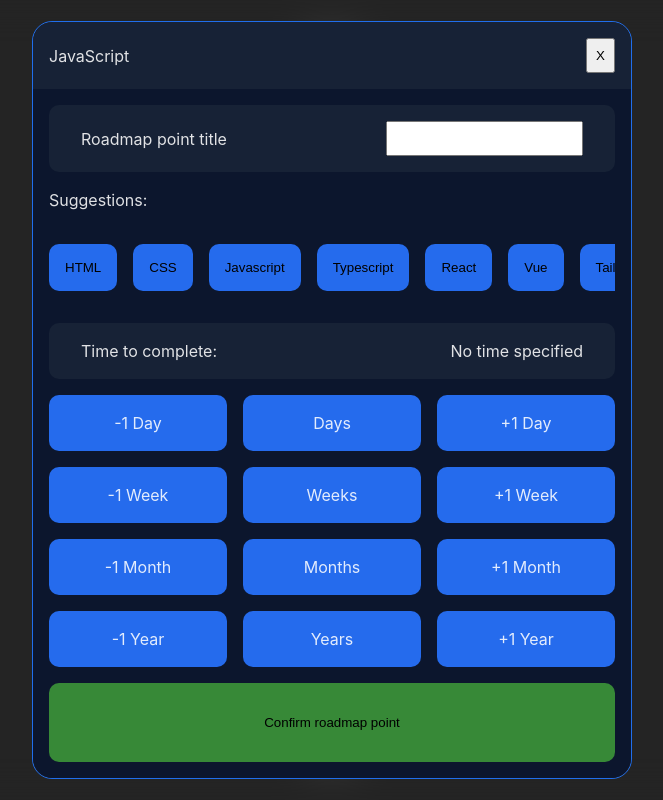
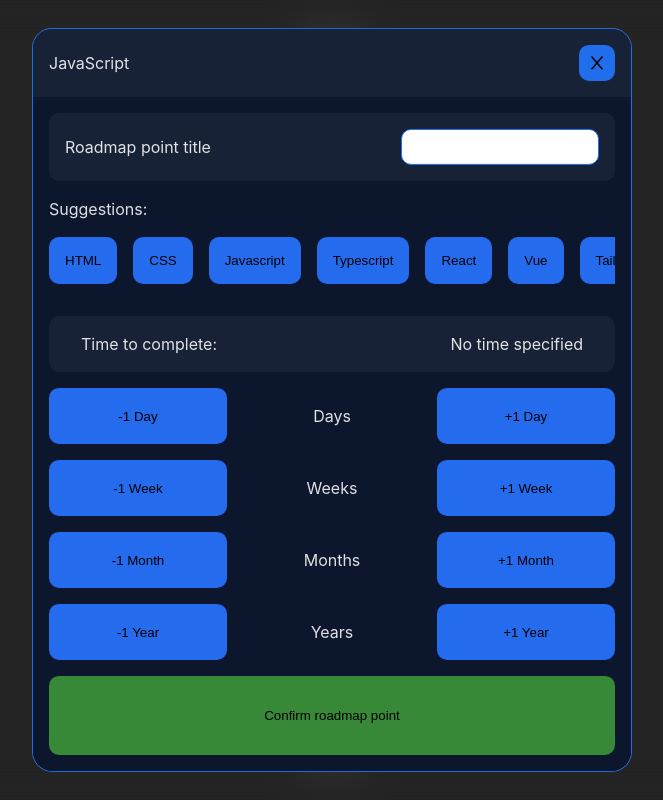
Before and after one commit to pawelrybka/React-Typescript-Game, a React (Vite) app: page / in a window 1280 px wide. Both pictures are taken after a click on the button "Add new point". Shown: the whole page, without its empty margins (308-971 px from the left). Built offline with nearby package versions, Linux system fonts and the light colour scheme.

Commit message:
install react icons package

```diff
--- a/package.json
+++ b/package.json
@@ -10,7 +10,8 @@
   },
   "dependencies": {
     "react": "^18.2.0",
-    "react-dom": "^18.2.0"
+    "react-dom": "^18.2.0",
+    "react-icons": "^4.7.1"
   },
   "devDependencies": {
     "@types/react": "^18.0.27",
--- a/src/components/AddPointModal/AddPointModal.module.css
+++ b/src/components/AddPointModal/AddPointModal.module.css
@@ -26,6 +26,13 @@
 
 .addpointmodal__header button{
     padding: .5rem;
+    background-color: rgb(32,110,236);
+    border: none;
+    border-radius: 10px;
+    display: flex;
+    justify-content: center;
+    align-items:center;
+    cursor: pointer;
 }
 
 .addpointmodal__content{
@@ -41,19 +48,21 @@
 .form{
     display: flex;
     background-color: rgb(23,34,54);
-    padding: 1rem 2rem;
+    padding: 1rem;
     justify-content: space-between;
     border-radius: 10px;
     align-items: center;
 }
 
 .form input{
-    padding: .5rem;
+    padding: .6rem;
+    border: 1px solid rgb(37,107,237);
+    border-radius: 10px;
 }
 
 .buttons{
     display: flex;
-    padding: 1rem 0rem;
+    padding: 0rem 0rem 1rem 0;
     gap: 1rem;
     overflow-x: auto;
 }
@@ -86,8 +95,14 @@
     gap: 1rem;
 }
 
+.timesection__buttons button{
+    background-color: rgb(37,107,237);
+    border: none;
+    border-radius: 10px;
+    cursor: pointer;
+}
+
 .timesection__buttons div{
-    background-color: rgb(37,107,237);
     display: flex;
     justify-content: center;
     padding: 1rem;
@@ -99,24 +114,8 @@
     border-radius: 10px;
     border: none;
     background-color: rgb(55,137,55);
+    cursor: pointer;
 }
-
-
-
-
-
-
-
-
-
-
-
-
-
-
-
-
-
 
 .visible{
     visibility: visible;
--- a/src/components/AddPointModal/AddPointModal.tsx
+++ b/src/components/AddPointModal/AddPointModal.tsx
@@ -1,4 +1,5 @@
 import styles from './AddPointModal.module.css'
+import { AiOutlineClose } from 'react-icons/ai';
 
 type AddPointModalProps = {
   active: boolean;
@@ -15,7 +16,7 @@ const AddPointModal = ({active, setActive}: AddPointModalProps) => {
     <div className={`${styles.addpointmodal} ${active ? styles.visible : ''}`}>
       <div className={styles.addpointmodal__header}>
         <span>JavaScript</span>
-        <button onClick={handleChange}>X</button>
+        <button onClick={handleChange}><AiOutlineClose size={20}/></button>
       </div>
       <div className={styles.addpointmodal__content}>
         <form className={styles.form}>
@@ -34,21 +35,21 @@ const AddPointModal = ({active, setActive}: AddPointModalProps) => {
             <span>No time specified</span>
           </div>
           <div className={styles.timesection__buttons}>
-            <div>-1 Day</div>
+            <button>-1 Day</button>
             <div>Days</div>
-            <div>+1 Day</div>
-            <div>-1 Week</div>
+            <button>+1 Day</button>
+            <button>-1 Week</button>
             <div>Weeks</div>
-            <div>+1 Week</div>
-            <div>-1 Month</div>
+            <button>+1 Week</button>
+            <button>-1 Month</button>
             <div>Months</div>
-            <div>+1 Month</div>
-            <div>-1 Year</div>
+            <button>+1 Month</button>
+            <button>-1 Year</button>
             <div>Years</div>
-            <div>+1 Year</div>
+            <button>+1 Year</button>
           </div>
         </div>
-        <button className={styles.confirm}>Confirm roadmap point</button>
+        <button className={styles.confirm} onClick={handleChange}>Confirm roadmap point</button>
       </div>
     </div>
   )
```
Also changed, not shown: 1 other file (tests, documents, lock files or other folders).
